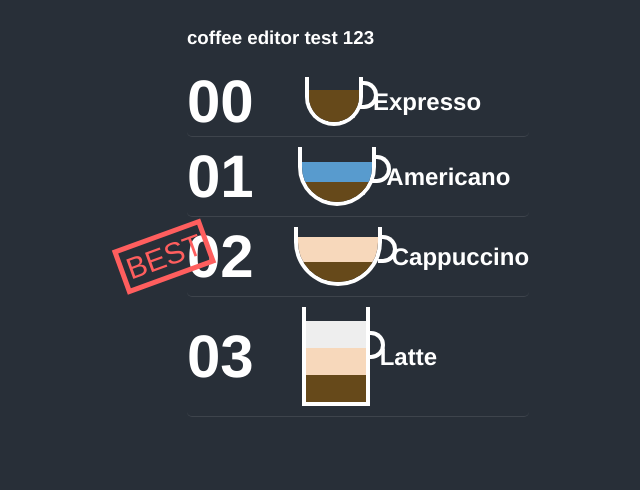
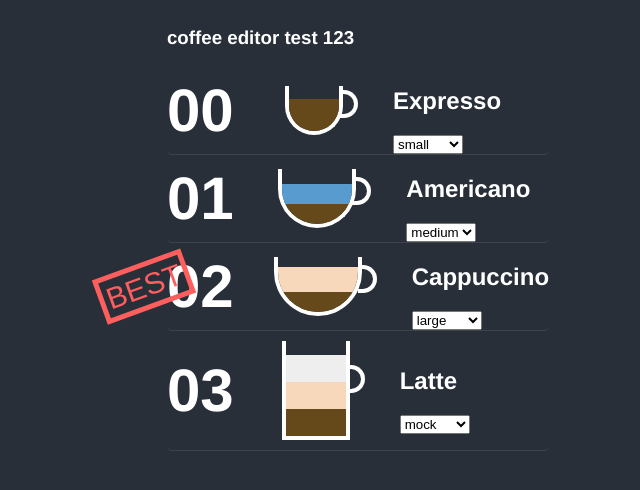
Before and after one commit to annapolar/vue-coffee-editor, a Vue app: page / in a window 1280 px wide. Shown: the top 490 px of the page, without its empty margins (282-922 px from the left). Built offline with nearby package versions, Linux system fonts and the light colour scheme.

Commit message:
add cup size controller

```diff
--- a/src/components/CoffeeEditor.vue
+++ b/src/components/CoffeeEditor.vue
@@ -19,6 +19,9 @@
       </div>
       <div class="control">
         <h2>{{item.name}}</h2>
+        <select v-model="item.type">
+          <option v-for="cupType in cupTypes" :value="cupType ">{{cupType}}</option>
+        </select>
       </div>
     </div>
   </div>
@@ -116,6 +119,7 @@ export default {
         border-top: none;
         border-radius: 0 0 50px 50px;
         margin: 10px;
+        margin-right:50px;
         padding-top: 5px;
         position: relative;
 
```
